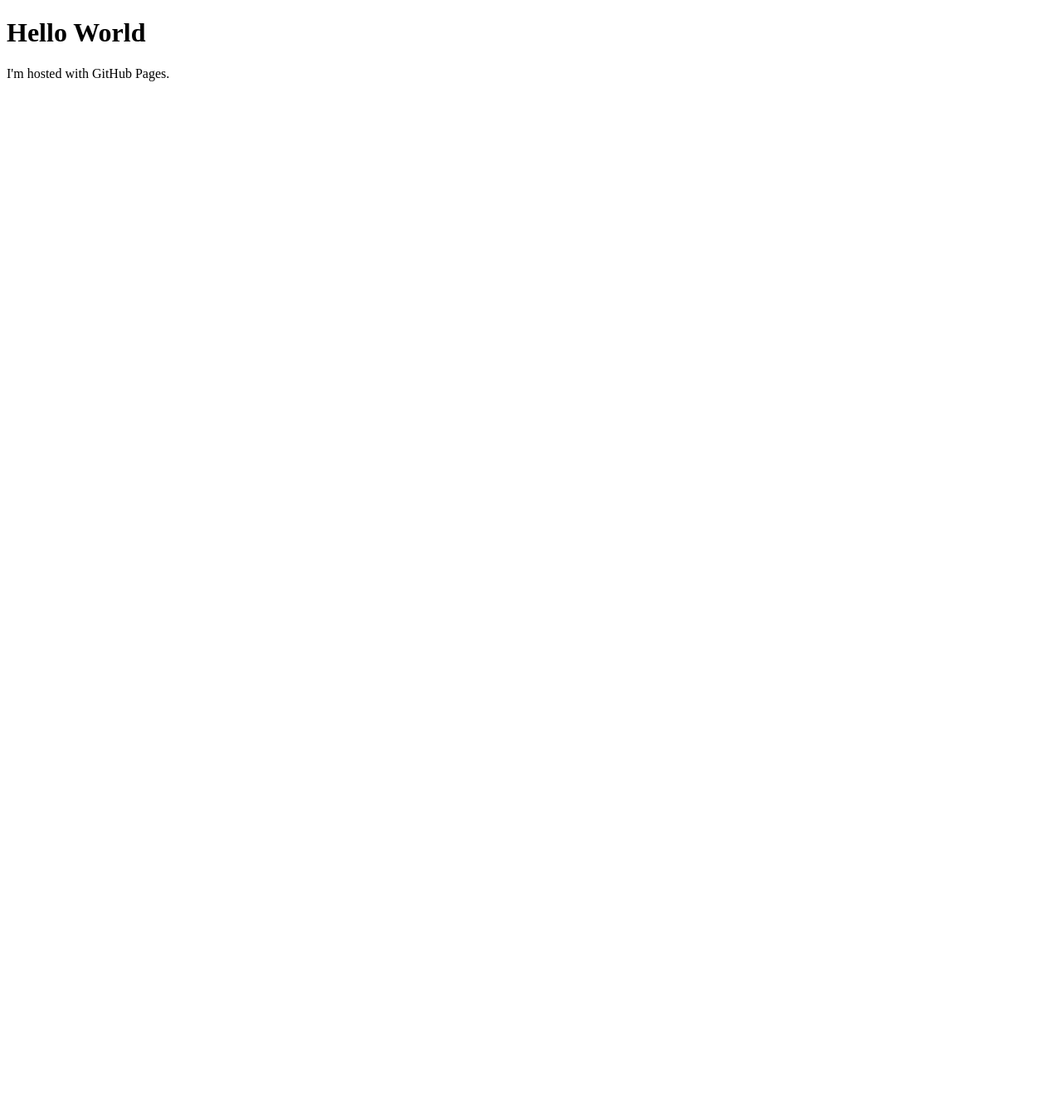
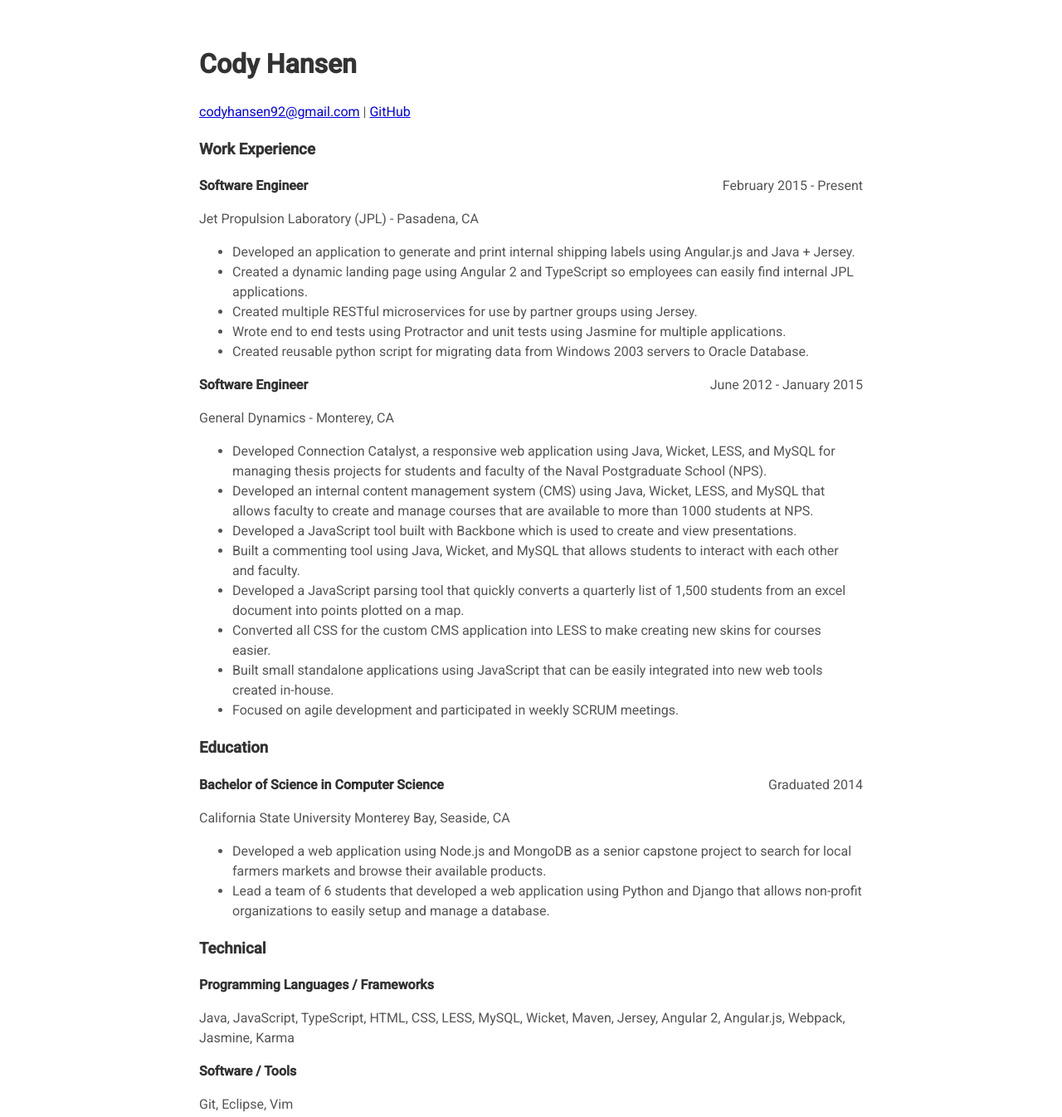
Before and after one commit to cohansen/cohansen.github.io, a plain HTML site: page index.html in a window 1280 px wide. Shown: the whole page at 83% size. Before the commit the page ends 800 px from the top, so only its background shows below. Drawn offline with Linux system fonts and the light colour scheme.

Commit message:
Forogt to include html changes in last commit

```diff
--- a/index.html
+++ b/index.html
@@ -1,7 +1,56 @@
 <!DOCTYPE html>
 <html>
-<body>
-<h1>Hello World</h1>
-<p>I'm hosted with GitHub Pages.</p>
-</body>
+  <head>
+    <title>Cody Hansen's Resume</title>
+    <meta name="viewport" content="width=device-width, initial-scale=1">
+    <link rel="stylesheet" type="text/css" href="styles.css">
+  </head>
+  <body>
+    <h1>Cody Hansen</h1>
+    <a href="mailto:codyhansen92@gmail.com" target="_top">codyhansen92@gmail.com</a> |
+    <a href="https://github.com/cohansen" target="_blank">GitHub</a>
+    <h3>Work Experience</h3>
+    <p><strong>Software Engineer</strong> <span class="pull-right">February 2015 - Present</span></p>
+	  <p>Jet Propulsion Laboratory (JPL) - Pasadena, CA</p>
+    <ul>
+      <li>Developed an application to generate and print internal shipping labels using Angular.js and Java + Jersey.</li>
+      <li>Created a dynamic landing page using Angular 2 and TypeScript so employees can easily find internal JPL applications.</li>
+      <li>Created multiple RESTful microservices for use by partner groups using Jersey.</li>
+      <li>Wrote end to end tests using Protractor and unit tests using Jasmine for multiple applications.</li>
+      <li>Created reusable python script for migrating data from Windows 2003 servers to Oracle Database.</li>
+    </ul>
+    <p><strong>Software Engineer</strong> <span class="pull-right">June 2012 - January 2015</span></p>
+    <p>General Dynamics - Monterey, CA</p>
+    <ul>
+      <li>Developed Connection Catalyst, a responsive web application using Java, Wicket, LESS, and MySQL for managing thesis projects for students and faculty of the Naval Postgraduate School (NPS).</li>
+      <li>Developed an internal content management system (CMS) using Java, Wicket, LESS, and MySQL that allows faculty to create and manage courses that are available to more than 1000 students at NPS.</li>
+      <li>Developed a JavaScript tool built with Backbone which is used to create and view presentations.</li>
+      <li>Built a commenting tool using Java, Wicket, and MySQL that allows students to interact with each other and faculty.</li>
+      <li>Developed a JavaScript parsing tool that quickly converts a quarterly list of 1,500 students from an excel document into points plotted on a map.</li>
+      <li>Converted all CSS for the custom CMS application into LESS to make creating new skins for courses easier.</li>
+      <li>Built small standalone applications using JavaScript that can be easily integrated into new web tools created in-house.</li>
+      <li>Focused on agile development and participated in weekly SCRUM meetings.
+    </ul>
+    <h3>Education</h3>
+    <p><strong>Bachelor of Science in Computer Science</strong> <span class="pull-right">Graduated 2014</span></p>
+    <p>California State University Monterey Bay, Seaside, CA</p>
+    <ul>
+      <li>Developed a web application using Node.js and MongoDB as a senior capstone project to search for local farmers markets and browse their available products.</li>
+      <li>Lead a team of 6 students that developed a web application using Python and Django that allows non-profit organizations to easily setup and manage a database.</li>
+    </ul>
+    <h3>Technical</h3>
+    <p><strong>Programming Languages / Frameworks</strong></p>
+	  <p>Java, JavaScript, TypeScript, HTML, CSS, LESS, MySQL, Wicket, Maven, Jersey, Angular 2, Angular.js, Webpack, Jasmine, Karma</p>
+	  <p><strong>Software / Tools</strong></p>
+	  <p>Git, Eclipse, Vim</p>
+    <script>
+      (function(i,s,o,g,r,a,m){i['GoogleAnalyticsObject']=r;i[r]=i[r]||function(){
+      (i[r].q=i[r].q||[]).push(arguments)},i[r].l=1*new Date();a=s.createElement(o),
+      m=s.getElementsByTagName(o)[0];a.async=1;a.src=g;m.parentNode.insertBefore(a,m)
+      })(window,document,'script','https://www.google-analytics.com/analytics.js','ga');
+
+      ga('create', 'UA-87696841-1', 'auto');
+      ga('send', 'pageview');
+    </script>
+  </body>
 </html>
```
